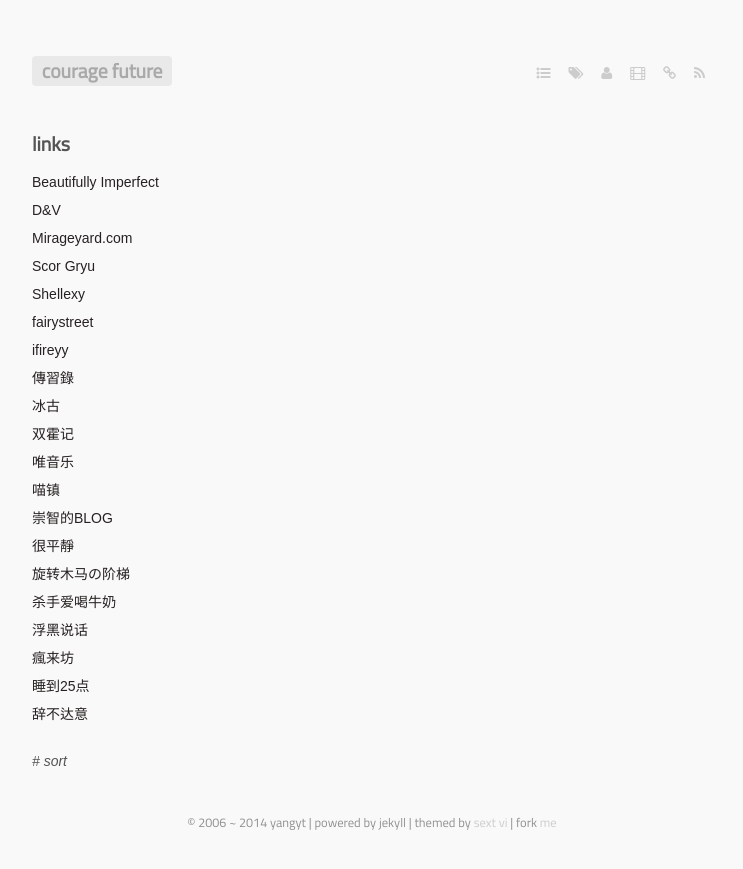
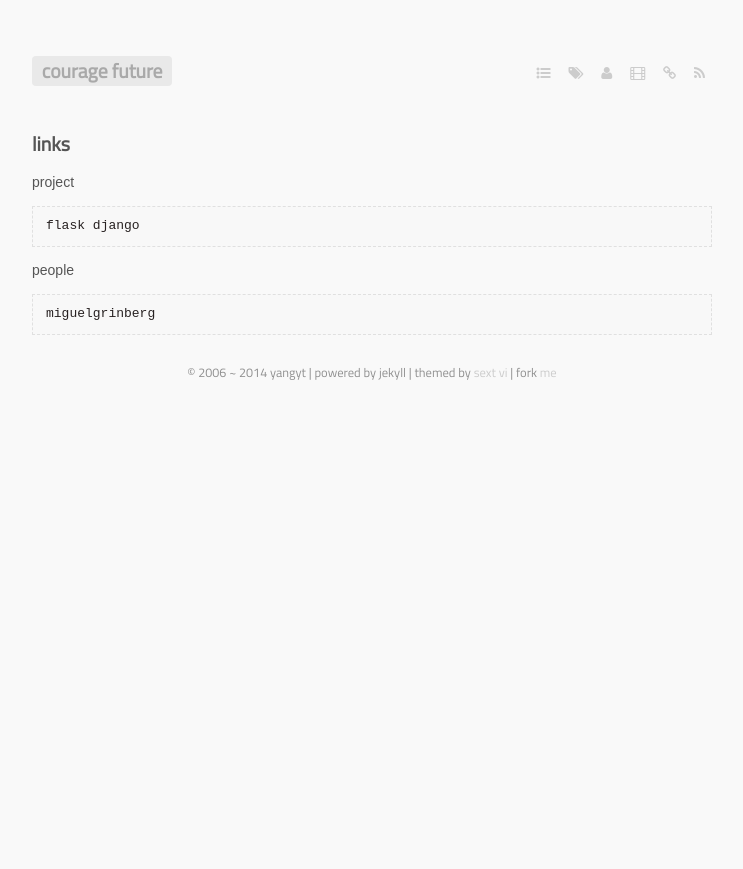
Before and after one commit to AtticusYang/meishiguang.github.io, a Jekyll site: the page built from links.markdown, in a window 1280 px wide. Shown: the top 869 px of the page, without its empty margins (268-1011 px from the left). Built offline with Jekyll 4.4.1, drawn with Linux system fonts in a browser that asks for light colours; some web fonts are replaced; Markdown is read by kramdown in place of the engine named in the settings.

Commit message:
modify aobut links

```diff
--- a/_posts/2014-01-27-good-habit-should-to-learn.markdown
+++ b/_posts/2014-01-27-good-habit-should-to-learn.markdown
@@ -10,6 +10,8 @@ tags:
 
 去年暑假买盆绿萝，为小屋增添了不少绿色，每天回家以后看到绿油油的心情也轻松不少。一般一周浇一次水，前一段时间绿萝有许多叶子开始萎缩、发黄。上上周天去早市买了现磨的豆浆，没有喝完就给绿萝浇上了，上周绿萝开始长出很多嫩叶，心中暗自庆幸绿萝又活过来了。
 
+![lvluo](/media/files/201401/27/lvluo.jpg)
+
 上周接到淼的通知他要结婚了，请同学过去喝喜酒。淼是我本科同学，也是我的室友，我说一定会过去的。本科我们宿舍有八位同学，毕业以后天南海北，心想趁这个机会也可以见见大家。后来知道只有山子、小赖还有我过去，心中顿时失落很多。以后不管谁结婚，不管天涯海角我们一定要去的，要去的...，毕业时我们的誓言。
 
 年前的种种计划都因为拖沓没有去做，后面一定要付诸实践。每周日给出下周的计划，要平衡好工作、学习、家庭、朋友之间的关系。每天睡觉前要反思一天所做的事情，保留优点、戒掉坏习惯。
--- a/links.markdown
+++ b/links.markdown
@@ -3,25 +3,11 @@ title: links
 layout: page
 ---
 
-[Beautifully Imperfect](http://becky.im)
-[D&amp;V](http://kaix.in/daddy)
-[Mirageyard.com](http://www.mirageyard.com)
-[Scor Gryu](http://gryu.net)
-[Shellexy](http://shellexy.info)
-[fairystreet](http://fairystreet.com)
-[ifireyy](http://fireyy.com)
-[傳習錄](http://chuanxilu.com)
-[冰古](http://bingu.net)
-[双霍记](http://imhuo.com)
-[唯音乐](http://vinmusic.com)
-[喵镇](http://heysuei.me)
-[崇智的BLOG](http://blog.sina.com.cn/chongzhi)
-[很平靜](http://a4114.net)
-[旋转木马の阶梯](http://boke.name/citizen)
-[杀手爱喝牛奶](http://arsun.me)
-[浮黑说话](http://surdark.net)
-[瘋来坊](http://flyku.ro)
-[睡到25点](http://www.voidman.com)
-[辞不达意](http://joyus.org)
+project
 
-*# sort*
+> [flask](http://flask.pocoo.org/)
+> [django](https://www.djangoproject.com/)
+
+
+people
+> [miguelgrinberg](http://blog.miguelgrinberg.com/)
```
Also changed, not shown: about.markdown (+4 -7 lines), media/files/2014/01/27/lvluo.jpg (added).
